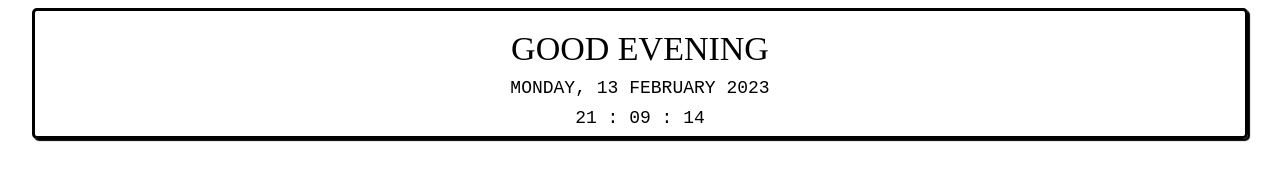
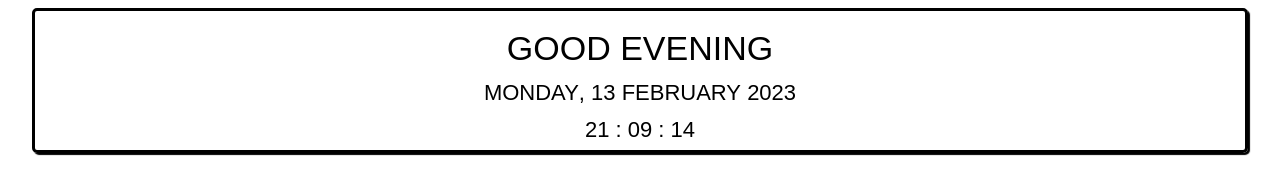
Before and after one commit to vic-chan67/notionwid, a plain HTML site: page greet.html in a window 1280 px wide. Drawn offline with Linux system fonts and the light colour scheme.

Commit message:
Update greet.html

```diff
--- a/greet.html
+++ b/greet.html
@@ -32,17 +32,18 @@
 
 
         .greet{
+            font-family: sans-serif;
             font-size: 3em;
         }
 
         .date {
 
-            font-family: monospace;
+            font-family: sans-serif;
             font-size: 2em;
         }
 
         .clock {
-            font-family: monospace;
+            font-family: sans-serif;
             font-size: 2em;
         }
 
```
